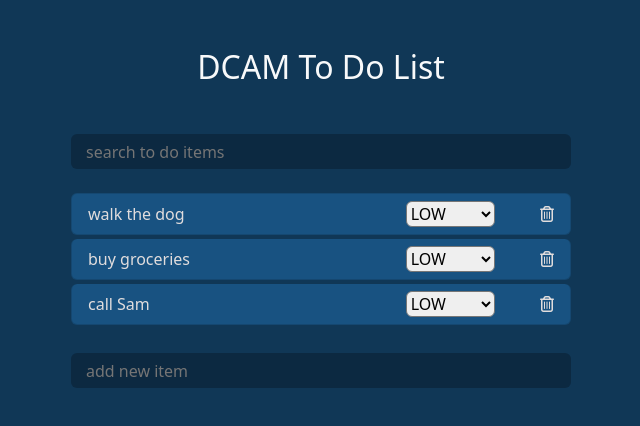
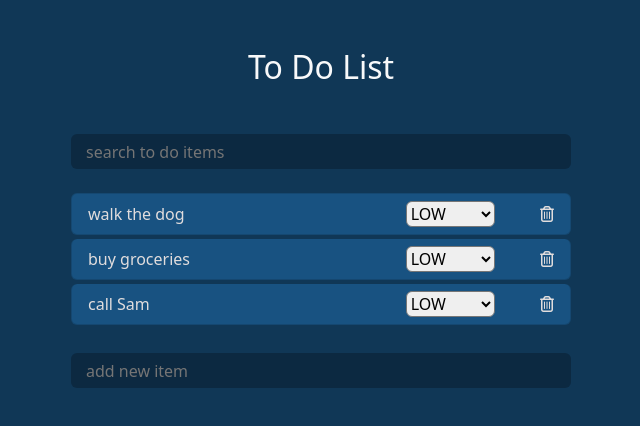
Before and after one commit to tbabyuk/dcam-todo-list, a plain HTML site: page index.html in a window 1280 px wide. Shown: the whole page, without its empty margins (319-959 px from the left). Drawn offline with nearby package versions, Linux system fonts and the light colour scheme.

Commit message:
project title changed, code cleaned up, project done

```diff
--- a/index.html
+++ b/index.html
@@ -10,12 +10,12 @@
     <link href="https://cdn.jsdelivr.net/npm/bootstrap@5.2.0/dist/css/bootstrap.min.css" rel="stylesheet"
         integrity="sha384-gH2yIJqKdNHPEq0n4Mqa/HGKIhSkIHeL5AyhkYV8i59U5AR6csBvApHHNl/vI1Bx" crossorigin="anonymous">
     <link rel="stylesheet" href="style.css">
-    <title>DCAM To Do List</title>
+    <title>To Do List</title>
 </head>
 
 <body>
     <div class="container mt-5">
-            <h2 class="text-center text-light">DCAM To Do List</h2>
+            <h2 class="text-center text-light">To Do List</h2>
             <form class="search-todos mt-5 mb-4">
                 <input class="rounded" type="text" name="search" placeholder="search to do items">
             </form>
--- a/script.js
+++ b/script.js
@@ -43,6 +43,7 @@ searchToDos.addEventListener('input', (e) => {
   });
 });
 
+
 // add a todo item
 addToDos.addEventListener('submit', (e) => {
   e.preventDefault();
@@ -53,6 +54,7 @@ addToDos.addEventListener('submit', (e) => {
   addToDos.reset();
 });
 
+
 // listen for length of add item input field
 addToDos.addEventListener('input', (e) => {
   const inputLength = e.target.value.length;
@@ -62,6 +64,7 @@ addToDos.addEventListener('input', (e) => {
     : error.classList.add('hidden');
 });
 
+
 // delete a todo item
 toDoList.addEventListener('click', (e) => {
   if (e.target.classList.contains('delete')) {
```
